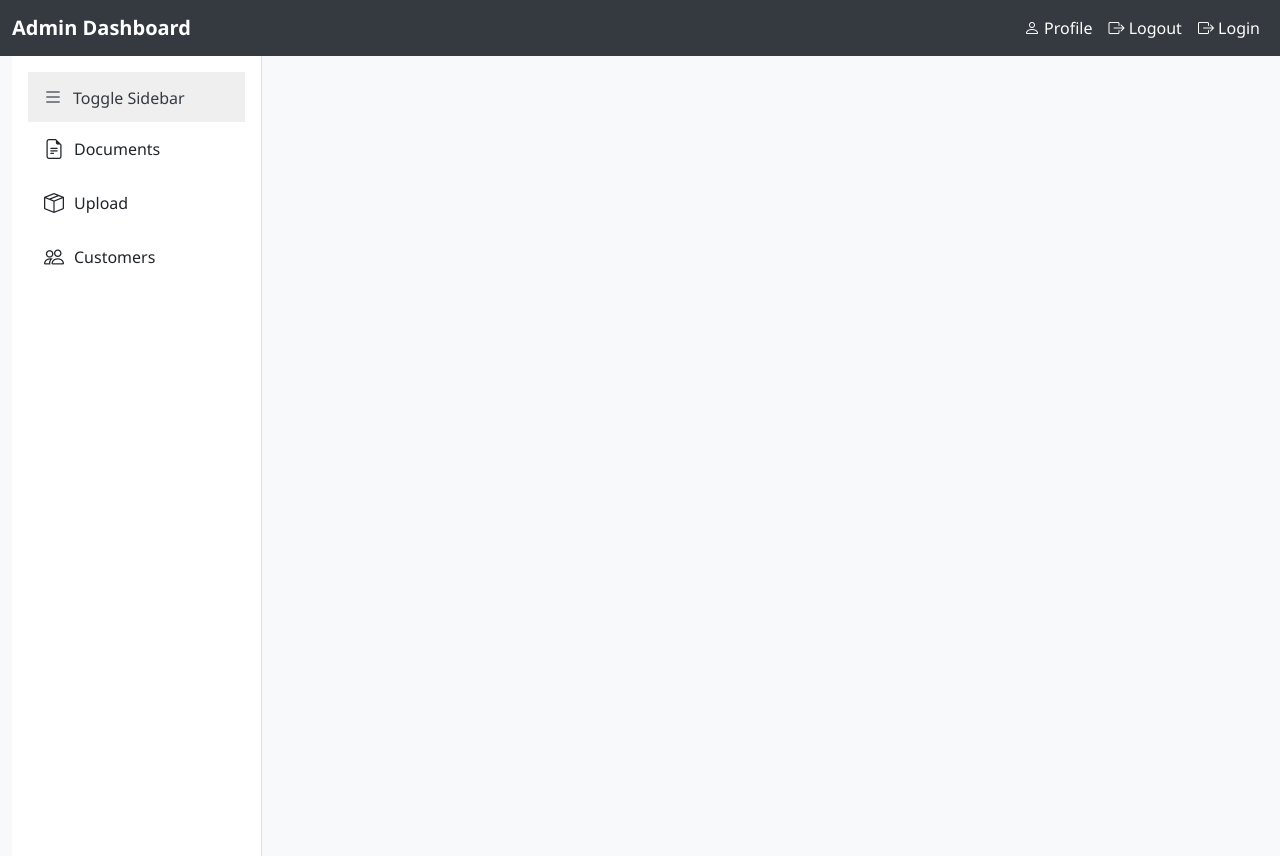
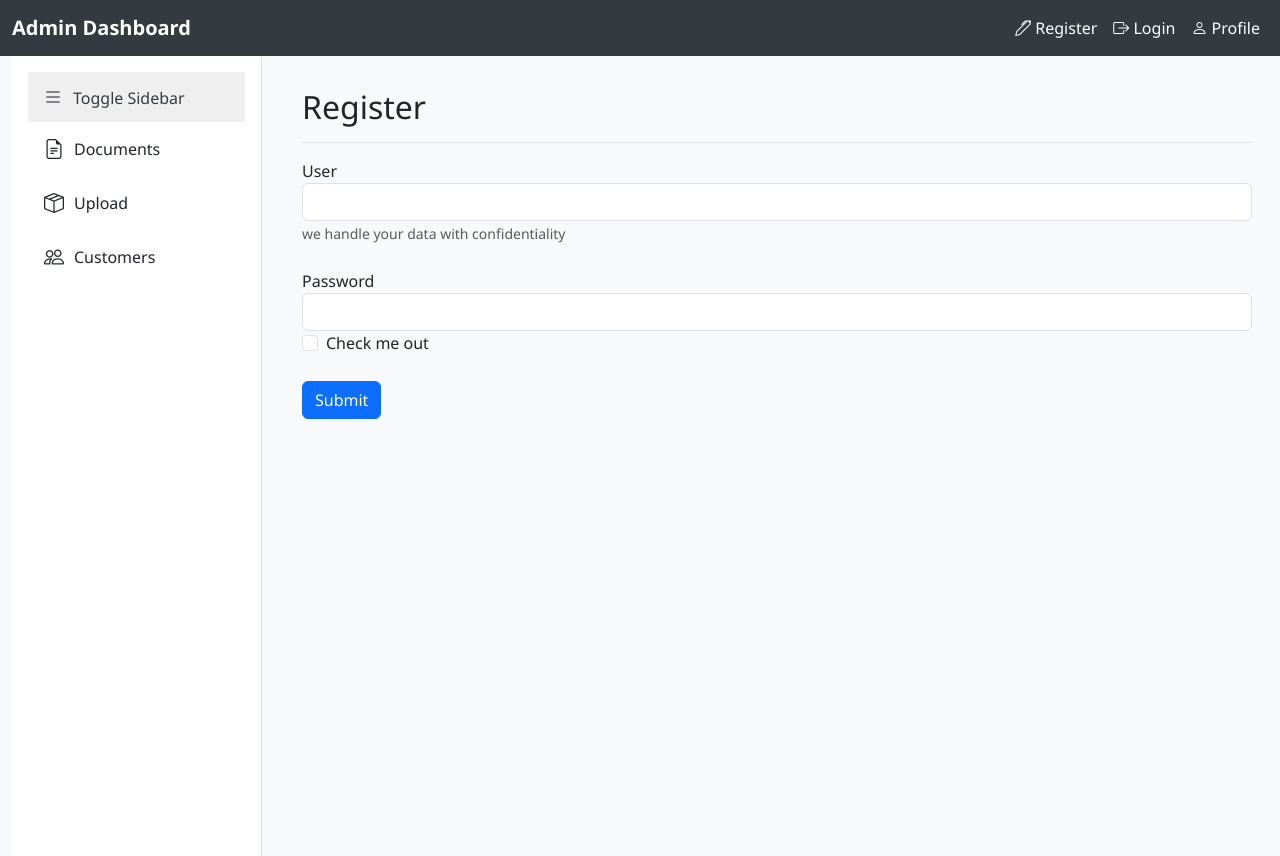
Before and after one commit to NaJoKa/SWEN3_DMS, an Angular app in the folder paperlessWebUI/webUI/: page /register in a window 1280 px wide. Before the commit this address led to /. Built offline with nearby package versions, Linux system fonts and the light colour scheme.

Commit message:
add changes to webUI login and create register webUI

```diff
--- a/paperlessWebUI/webUI/src/app/app.routes.ts
+++ b/paperlessWebUI/webUI/src/app/app.routes.ts
@@ -3,11 +3,13 @@ import {Documents} from './components/documents/documents';
 import {Dashboard} from './components/dashboard/dashboard';
 import {Upload} from './components/upload/upload';
 import {Login} from './components/login/login';
+import {Register} from './components/register/register';
 
 export const routes: Routes = [
   { path: '', redirectTo: '/dashboard', pathMatch: 'full' },
   { path: 'dashboard', component: Dashboard },
   { path: 'documents', component: Documents },
   { path: 'upload', component: Upload },
-  { path: 'login', component: Login}
+  { path: 'login', component: Login},
+  { path: 'register', component: Register}
 ];
--- a/paperlessWebUI/webUI/src/app/components/login/login.html
+++ b/paperlessWebUI/webUI/src/app/components/login/login.html
@@ -3,9 +3,9 @@
 </div>
 <form>
   <div class="form-group">
-    <label for="exampleInputEmail1">User</label>
-    <input type="email" class="form-control" id="exampleInputEmail1" aria-describedby="emailHelp">
-    <small id="emailHelp" class="form-text text-muted">we handle your data with confidentiality</small>
+    <label for="exampleInputUser1">User</label>
+    <input type="text" class="form-control" id="exampleInputUser1" aria-describedby="userHelp1">
+    <small id="userHelp1" class="form-text text-muted">we handle your data with confidentiality</small>
   </div>
   <br>
   <div class="form-group">
--- a/paperlessWebUI/webUI/src/app/components/navbar/navbar.html
+++ b/paperlessWebUI/webUI/src/app/components/navbar/navbar.html
@@ -6,14 +6,17 @@
     </button>
     <div class="collapse navbar-collapse" id="navbarNav">
       <ul class="navbar-nav ms-auto">
+        <!--<li class="nav-item">
+          <a class="nav-link" href="#"><i class="bi bi-box-arrow-right"></i> Logout</a>
+        </li>-->
         <li class="nav-item">
-          <a class="nav-link" href="#"><i class="bi bi-person"></i> Profile</a>
-        </li>
-        <li class="nav-item">
-          <a class="nav-link" href="#"><i class="bi bi-box-arrow-right"></i> Logout</a>
+          <a class="nav-link" href="/register"><i class="bi bi-pen"></i>  Register</a>
         </li>
         <li class="nav-item">
           <a class="nav-link" href="/login"><i class="bi bi-box-arrow-right"></i>  Login</a>
+        </li>
+        <li class="nav-item">
+          <a class="nav-link" href="/dashboard"><i class="bi bi-person"></i>  Profile</a>
         </li>
       </ul>
     </div>
--- /dev/null
+++ b/paperlessWebUI/webUI/src/app/components/register/register.html
@@ -0,0 +1,21 @@
+<div class="d-flex justify-content-between flex-wrap flex-md-nowrap align-items-center pt-3 pb-2 mb-3 border-bottom">
+  <h1 class="h2">Register</h1>
+</div>
+<form>
+  <div class="form-group">
+    <label for="exampleInputUser2">User</label>
+    <input type="text" class="form-control" id="exampleInputUser2" aria-describedby="userHelp2">
+    <small id="userHelp2" class="form-text text-muted">we handle your data with confidentiality</small>
+  </div>
+  <br>
+  <div class="form-group">
+    <label for="exampleInputPassword2">Password</label>
+    <input type="password" class="form-control" id="exampleInputPassword2">
+  </div>
+  <div class="form-group form-check">
+    <input type="checkbox" class="form-check-input" id="exampleCheck2">
+    <label class="form-check-label" for="exampleCheck2">Check me out</label>
+  </div>
+  <br>
+  <button type="submit" class="btn btn-primary">Submit</button>
+</form>
```
Also changed, not shown: paperlessWebUI/webUI/src/app/components/register/register.ts (added, +11 -0 lines), paperlessWebUI/webUI/src/app/components/register/register.css (added), 1 other file (tests, documents, lock files or other folders).
